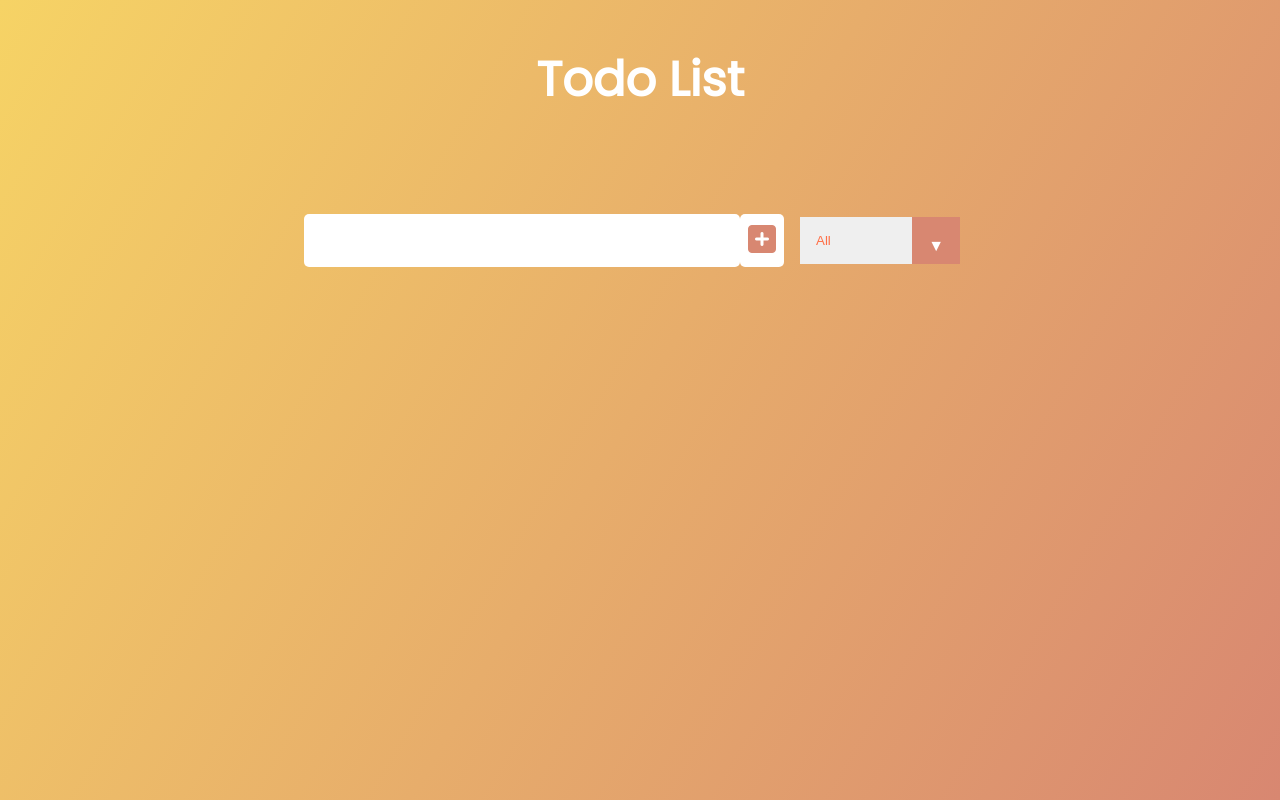
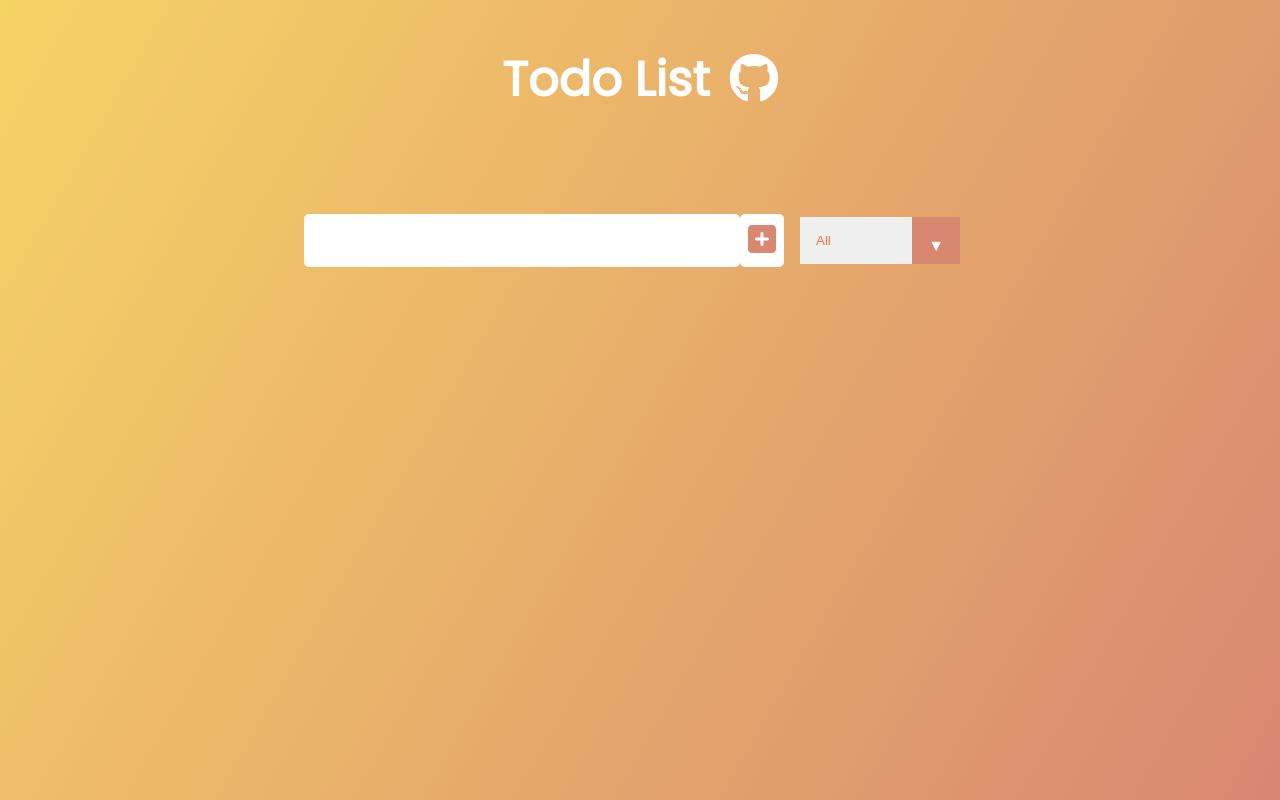
Before and after one commit to peter-R2-D2/TodoListCheck, a plain HTML site: page index.html in a window 1280 px wide. Drawn offline with Linux system fonts and the light colour scheme.

Commit message:
Enlace a Github desde el logo

```diff
--- a/css/style.css
+++ b/css/style.css
@@ -12,7 +12,14 @@ body{
 header{
     font-size: 1.5rem;
 }
-
+a{
+    color: #fff;
+    margin-left: 20px;
+    font-size: 50px;
+}
+a:hover{
+    color: black;
+}
 header,
 form{
     min-height: 20vh;
--- a/index.html
+++ b/index.html
@@ -15,6 +15,9 @@
 
     <header>
         <h1>Todo List</h1>
+        <a href="https://github.com/PedroFariasSosa/TodoListCheck">
+            <i class="fab fa-github"></i>
+        </a>
     </header>
 
     <form>
```
